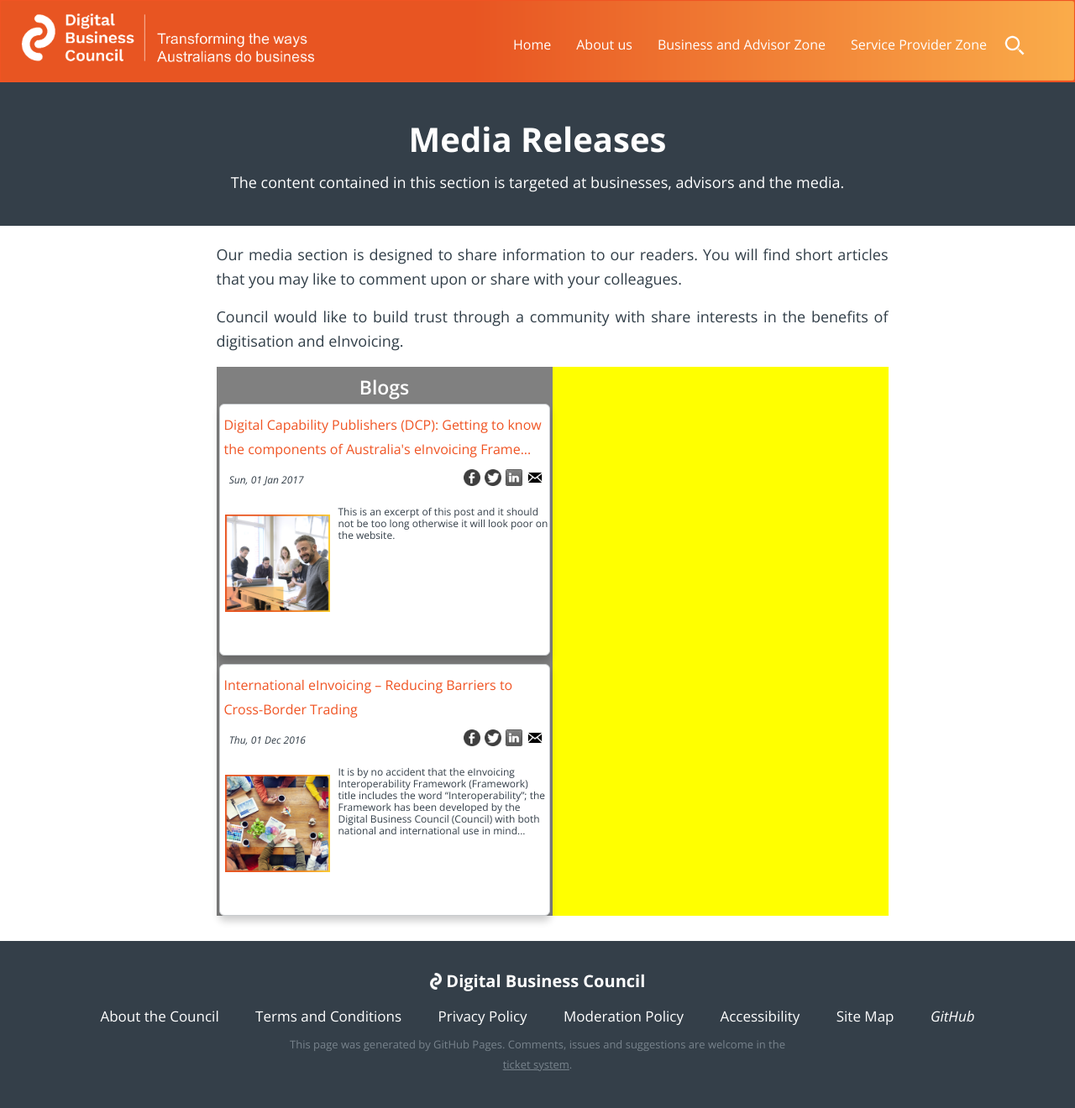
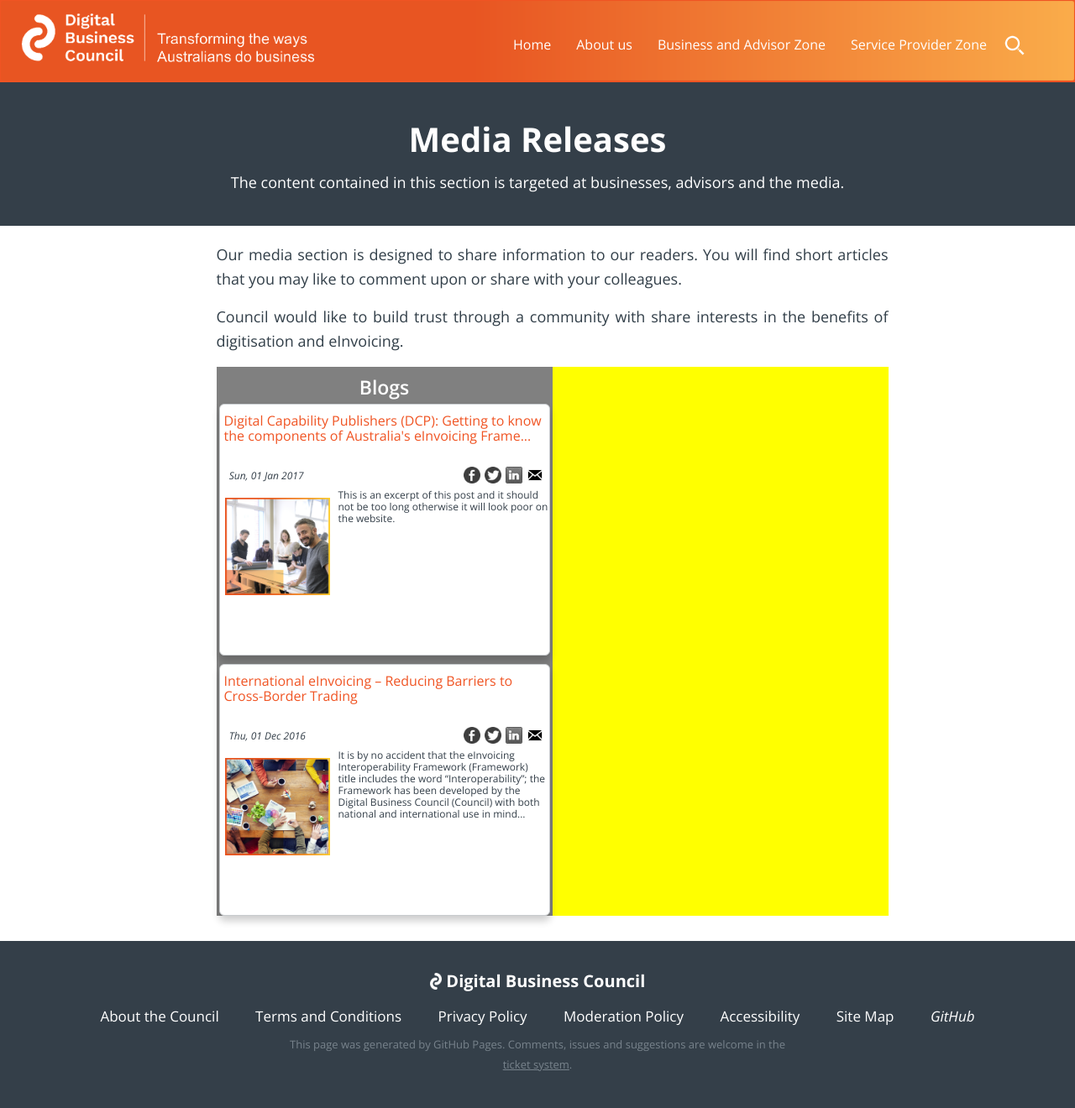
Before and after one commit to Digital-Business-Council/Digital-Business-Council.github.io, a Jekyll site: the page built from pages/business-zone/blogs/media-jump-page.md, in a window 1280 px wide. Shown: the whole page at 84% size. Built offline with Jekyll 4.4.1, drawn with Linux system fonts in a browser that asks for light colours.

Commit message:
Update _common.scss

```diff
--- a/_sass/_common.scss
+++ b/_sass/_common.scss
@@ -210,19 +210,20 @@
 		top:10px;
 		margin-bottom:5px;
 		font-size:16px;
+		line-height:18px;
 		z-index:6;
 	}
 
 	.card-date{
 		position:absolute;
-		top:75px;
+		top:70px;
 		font-size:12px;
 		z-index:6;
 	}
 
 	.card-social{
 		position:absolute;
-		top:75px;
+		top:72px;
 		right:2px;
     		font-size:16px;
 		z-index:6;
@@ -251,7 +252,7 @@
 
 	.card-content{
 		position:absolute;
-		top:120px;
+		top:100px;
 		border:none;
     		vertical-align:top;
     		padding: 1px 1px 1px 1px;
```
